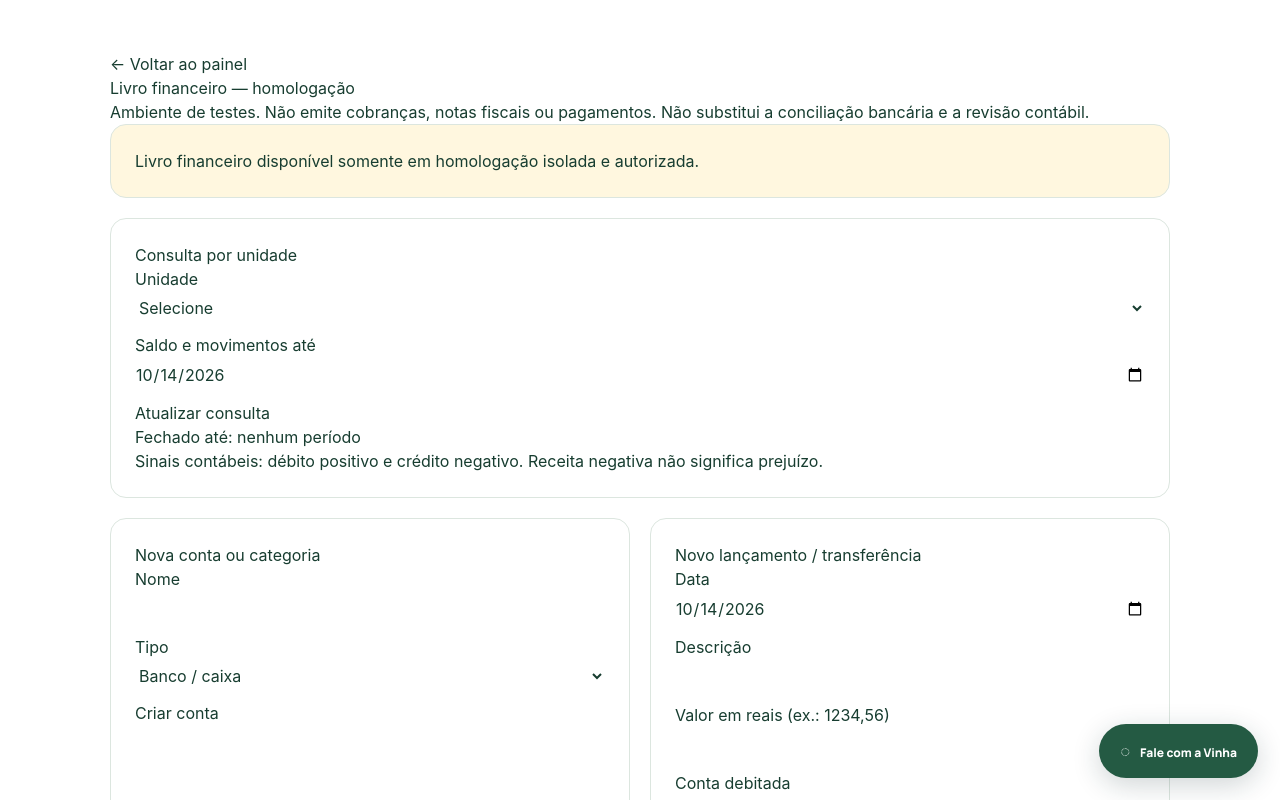
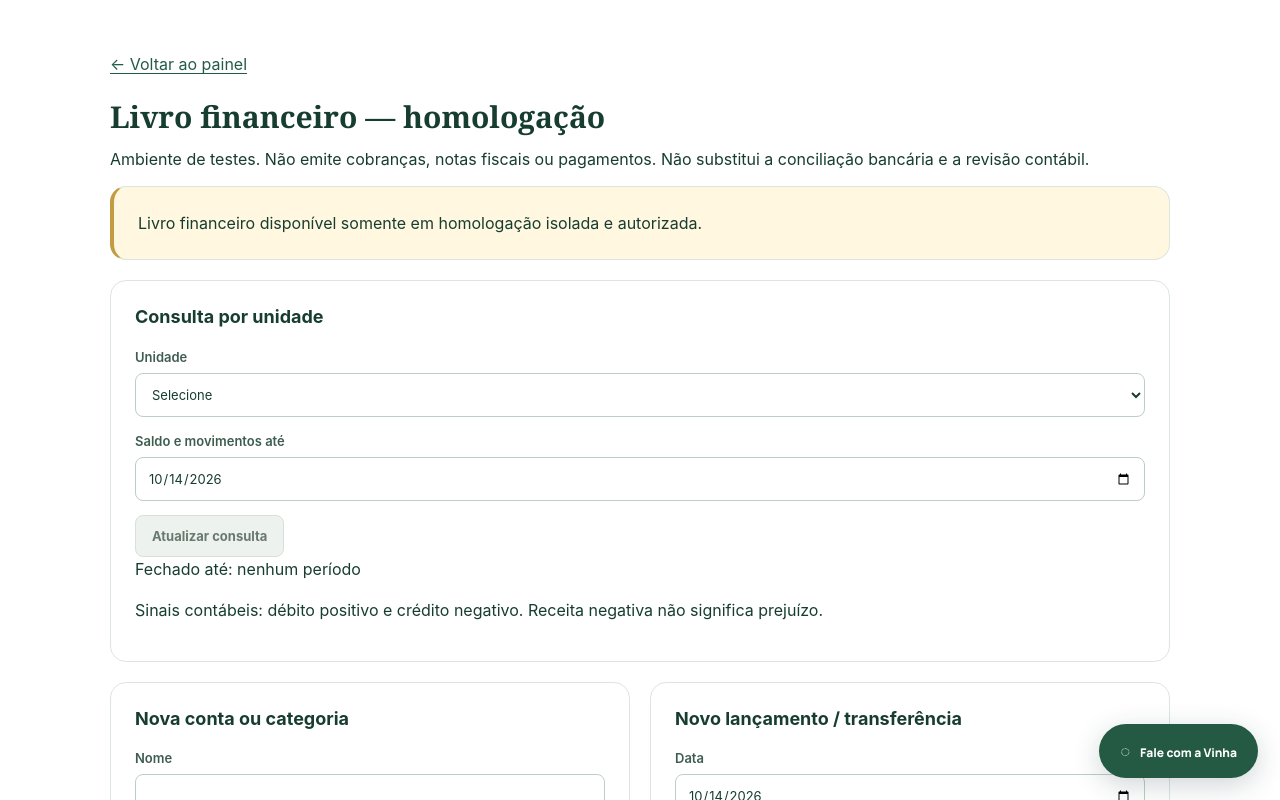
Before and after one commit to maicondmsilva/vinha-gestao-igrejas, a Next.js app: page /financeiro-piloto in a window 1280 px wide. Shown: the top 800 px of the page. Built offline with nearby package versions, Linux system fonts and the light colour scheme; no server answers.

Commit message:
fix: preserve ledger tenant after hydration and verify local visual flows

```diff
--- /dev/null
+++ b/app/financeiro-piloto/ledger-pilot.css
@@ -0,0 +1,30 @@
+.ledger-pilot { line-height: 1.55; overflow-wrap: anywhere; }
+.ledger-pilot h1 { font: 700 30px/1.2 Georgia,serif; margin: 22px 0 12px; }
+.ledger-pilot h2 { font-size: 18px; line-height: 1.3; font-weight: 700; margin: 0 0 18px; }
+.ledger-pilot p { margin: 0 0 14px; }
+.ledger-pilot a { color: #245b47; text-decoration: underline; text-underline-offset: 3px; }
+.ledger-pilot label { font-size: 13px; font-weight: 600; color: #3e5d50; }
+.ledger-pilot input:not([type=checkbox]),.ledger-pilot select {
+ box-sizing: border-box; min-width: 0; width: 100%; min-height: 44px;
+ border: 1px solid #bdcfc3; border-radius: 8px; padding: 9px 12px;
+ background: #fff; color: #173d30; font: inherit; font-weight: 400;
+}
+.ledger-pilot input[type=checkbox] { width: 18px; height: 18px; accent-color: #245b47; vertical-align: middle; margin-right: 8px; }
+.ledger-pilot button {
+ min-height: 42px; padding: 10px 16px; border-radius: 8px; border: 1px solid #245b47;
+ background: #245b47; color: #fff; font: inherit; font-size: 13px; font-weight: 700;
+ cursor: pointer; transition: background .15s;
+}
+.ledger-pilot button:hover:not(:disabled) { background: #173d30; }
+.ledger-pilot button:disabled { background: #edf2ee; color: #68796e; border-color: #d7e0da; cursor: not-allowed; }
+.ledger-pilot :is(input,select,button,a,summary):focus-visible { outline: 3px solid #c29b42; outline-offset: 3px; }
+.ledger-pilot :is(input,select):disabled { background: #f3f6f3; color: #68796e; }
+.ledger-pilot ul { list-style: none; margin: 16px 0; padding: 0; }
+.ledger-pilot li { padding: 10px 12px; background: #f2f7f3; border-radius: 8px; margin-bottom: 8px; }
+.ledger-pilot details { margin-top: 14px; }
+.ledger-pilot summary { color: #245b47; font-weight: 600; cursor: pointer; padding: 8px 0; }
+.ledger-pilot details form { margin-top: 12px; }
+.ledger-pilot article small { font-size: 12px; color: #64766b; }
+.ledger-pilot nav { display: flex; flex-wrap: wrap; gap: 12px; align-items: center; margin-top: 16px; }
+.ledger-pilot [role=status] { border-left: 4px solid #c29b42 !important; }
+@media(max-width:600px) { .ledger-pilot h1 { font-size: 26px; } .ledger-pilot button { max-width: 100%; } }
--- a/app/financeiro-piloto/page.tsx
+++ b/app/financeiro-piloto/page.tsx
@@ -1,6 +1,7 @@
 'use client';
 import {useEffect,useState,type FormEvent} from 'react';
 import {ledgerCurrency as currency} from '../lib/ledger-pilot';
+import './ledger-pilot.css';
 type Unit={id:string;name:string};
 type Balance={accountId:string;name:string;kind:string;balanceCents:string};
 type Journal={id:string;effective_date:string;memo:string;reversal_of:string|null};
@@ -9,10 +10,12 @@ const initial:Snapshot={balances:[],journals:[],closedThrough:null,pagination:{p
 const kinds:Record<string,string>={asset:'Banco / caixa',income:'Receita',expense:'Despesa'};
 export default function LedgerPilot(){
  const[units,setUnits]=useState<Unit[]>([]),[unit,setUnit]=useState(''),[date,setDate]=useState(()=>new Intl.DateTimeFormat('en-CA',{timeZone:'America/Sao_Paulo',year:'numeric',month:'2-digit',day:'2-digit'}).format(new Date())),[page,setPage]=useState(1),[snapshot,setSnapshot]=useState(initial),[notice,setNotice]=useState(''),[busy,setBusy]=useState(false),[loading,setLoading]=useState(false),[revision,setRevision]=useState(0),[pending,setPending]=useState<Record<string,unknown>|null>(null);
- const tenant=typeof window==='undefined'?'':new URLSearchParams(window.location.search).get('tenant')||'';
+ const[scope,setScope]=useState<{tenant:string}|null>(null);
+ useEffect(()=>{setScope({tenant:new URLSearchParams(window.location.search).get('tenant')||''})},[]);
+ const tenant=scope?.tenant||'';
  const endpoint=(params:Record<string,string>={})=>'/api/church-ledger?'+new URLSearchParams({...params,...(tenant?{tenant}:{})});
- useEffect(()=>{const abort=new AbortController();fetch(endpoint(),{signal:abort.signal,cache:'no-store'}).then(async r=>{const data=await r.json() as {units?:Unit[];error?:string};if(!r.ok)throw Error(data.error||'Acesso indisponível.');setUnits(data.units||[]);setUnit(data.units?.[0]?.id||'')}).catch(e=>{if(!abort.signal.aborted)setNotice(e.message)});return()=>abort.abort()},[tenant]);
- useEffect(()=>{if(!unit)return;const abort=new AbortController();setLoading(true);setSnapshot(initial);fetch(endpoint({unitId:unit,date,page:String(page)}),{signal:abort.signal,cache:'no-store'}).then(async r=>{const data=await r.json() as Snapshot&{error?:string};if(!r.ok)throw Error(data.error||'Não foi possível consultar.');setSnapshot(data)}).catch(e=>{if(!abort.signal.aborted)setNotice(e.message)}).finally(()=>{if(!abort.signal.aborted)setLoading(false)});return()=>abort.abort()},[tenant,unit,date,page,revision]);
+ useEffect(()=>{if(!scope)return;const abort=new AbortController();fetch(endpoint(),{signal:abort.signal,cache:'no-store'}).then(async r=>{const data=await r.json() as {units?:Unit[];error?:string};if(!r.ok)throw Error(data.error||'Acesso indisponível.');if(!abort.signal.aborted){setUnits(data.units||[]);setUnit(data.units?.[0]?.id||'')}}).catch(e=>{if(!abort.signal.aborted)setNotice(e.message)});return()=>abort.abort()},[scope,tenant]);
+ useEffect(()=>{if(!scope||!unit)return;const abort=new AbortController();setLoading(true);setSnapshot(initial);fetch(endpoint({unitId:unit,date,page:String(page)}),{signal:abort.signal,cache:'no-store'}).then(async r=>{const data=await r.json() as Snapshot&{error?:string};if(!r.ok)throw Error(data.error||'Não foi possível consultar.');if(!abort.signal.aborted)setSnapshot(data)}).catch(e=>{if(!abort.signal.aborted)setNotice(e.message)}).finally(()=>{if(!abort.signal.aborted)setLoading(false)});return()=>abort.abort()},[scope,tenant,unit,date,page,revision]);
  async function send(command:Record<string,unknown>){
   setBusy(true);setNotice('');
   if(['post','reverse'].includes(String(command.action)))setPending(command);
@@ -22,10 +25,10 @@ export default function LedgerPilot(){
   }catch(e){if(e instanceof TypeError&&['post','reverse'].includes(String(command.action)))setPending(command);setNotice(e instanceof Error?e.message:'Falha de conexão.')}finally{setBusy(false)}
  }
  function submit(event:FormEvent<HTMLFormElement>,action:string){event.preventDefault();const fields=Object.fromEntries(new FormData(event.currentTarget));void send({...fields,action,unitId:unit,...(['post','reverse'].includes(action)?{requestId:crypto.randomUUID()}:{})})}
- const disabled=busy||loading||!unit||!!pending;
+ const disabled=busy||loading||!scope||!unit||!!pending;
  const card={background:'#fff',border:'1px solid #dce6df',borderRadius:16,padding:24,marginBottom:20};
  const field={display:'grid',gap:6,marginBottom:14} as const;
- return <main style={{maxWidth:1100,margin:'32px auto',padding:20,color:'#173d30'}}>
+ return <main className="ledger-pilot" style={{maxWidth:1100,margin:'32px auto',padding:20,color:'#173d30'}}>
   <a href={'/painel'+(tenant?'?tenant='+encodeURIComponent(tenant):'')}>← Voltar ao painel</a>
   <h1>Livro financeiro — homologação</h1><p>Ambiente de testes. Não emite cobranças, notas fiscais ou pagamentos. Não substitui a conciliação bancária e a revisão contábil.</p>
   {notice&&<p role="status" style={{...card,background:'#fff7df'}}>{notice}</p>}
--- /dev/null
+++ b/scripts/local-browser-fixture.mjs
@@ -0,0 +1,23 @@
+// Local browser QA fixture. Credential is accepted through stdin, never persisted.
+import {createInterface} from 'node:readline';
+import {randomUUID} from 'node:crypto';
+import {createClient} from '@supabase/supabase-js';
+import {localSupabaseConfig} from './local-supabase-config.mjs';
+if(process.argv[2]!=='--local-synthetic')throw Error('Preparação local exige --local-synthetic.');
+const config=localSupabaseConfig();
+if(process.stdin.isTTY)process.stdin.setRawMode(true);
+console.log('Aguardando credencial fictícia por stdin; valores não serão exibidos.');
+const lines=createInterface({input:process.stdin,terminal:false});
+let input;for await(const line of lines){input=JSON.parse(line);lines.close();break}
+if(process.stdin.isTTY)process.stdin.setRawMode(false);
+if(!input||typeof input.email!=='string'||!/^visual-[a-z0-9-]+@example\.invalid$/.test(input.email)||typeof input.password!=='string'||input.password.length<24)throw Error('Dados de teste inválidos.');
+const admin=createClient(config.API_URL,config.SERVICE_ROLE_KEY,{auth:{persistSession:false,autoRefreshToken:false}});
+const created=await admin.auth.admin.createUser({email:input.email,password:input.password,email_confirm:true});
+if(created.error)throw Error('Não foi possível criar conta fictícia local.');
+const client=createClient(config.API_URL,config.PUBLISHABLE_KEY||config.ANON_KEY,{auth:{persistSession:false,autoRefreshToken:false}});
+const signed=await client.auth.signInWithPassword(input);if(signed.error)throw Error('Login de preparação falhou.');
+const slug='visual-local-'+randomUUID();
+const boot=await client.rpc('bootstrap_organization',{p_organization_name:'Homologação visual — dados fictícios',p_organization_slug:slug,p_headquarters_name:'Sede visual de teste',p_full_name:'Operador visual sintético'});
+if(boot.error)throw Error('Bootstrap local não confirmado.');
+await client.auth.signOut();
+console.log(JSON.stringify({email:input.email,slug,url:'http://127.0.0.1:4100/financeiro-piloto?tenant='+slug}));
```
Also changed, not shown: 2 other files (tests, documents, lock files or other folders).
